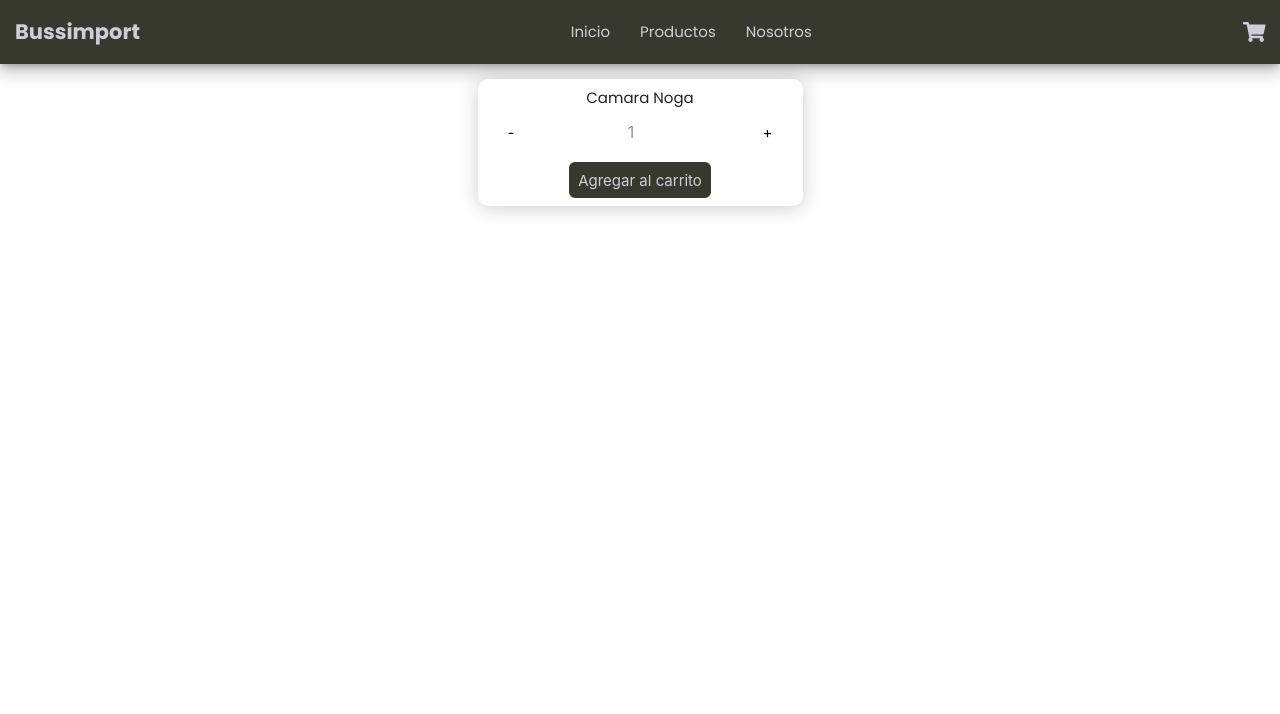
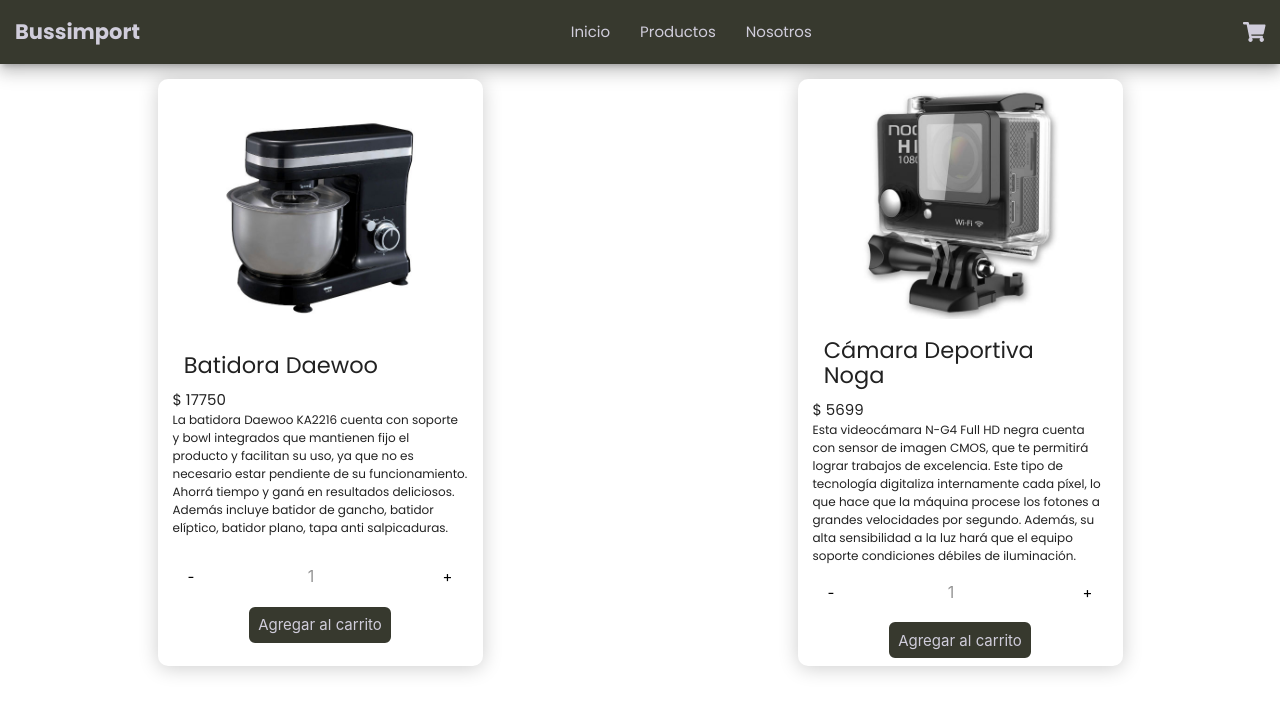
Before and after one commit to anto-duca/bussimportapp, a React (Create React App) app: page / in a window 1280 px wide. Shown: the top 714 px of the page. Built offline with nearby package versions, Linux system fonts and the light colour scheme.

Commit message:
working on fifth challenge

```diff
--- a/src/components/Item.js
+++ b/src/components/Item.js
@@ -1,36 +1,21 @@
-// import React from 'react';
-// import ItemCount from './ItemCount';
-// import { useState } from 'react';
+import React from 'react';
+import ItemCount from './ItemCount';
 
-// const Item = (props) => {
-//     const [cart, setCart] = useState([]);
+const Item = (props) => {
 
-//     const onAdd = (form, producto) => {
-//         form.preventDefault();
-//         console.log(form);
-//         console.log(producto);
-//     }
+    return (
+        <>
+            <div key={ props.id } className='card'>
+                <img src={ props.image } alt={ props.title }/>
+                <div className='card__body'>
+                    <h3>{ props.title }</h3>
+                    <p className='card__body-price'>$ { props.price }</p>
+                    <p className='card__body-desc'>{ props.description }</p>
+                </div>
+                <ItemCount stock={props.stock}/>
+            </div>
+        </>
+    )
+}
 
-//     return (
-//         <>
-//             <div key={ props.id } className='card'>
-//                 <img src={ props.image } alt={ props.title }/>
-//                 <div className='card__body'>
-//                     <h3>{ props.title }</h3>
-//                     <p className='card__body-price'>$ { props.price }</p>
-//                     <p className='card__body-desc'>{ props.description }</p>
-//                     <ItemCount
-//                         key= {props.id}
-//                         stock= {props.stock}
-//                         image= {props.image}
-//                         title = {props.title}
-//                         description = {props.description}
-//                         price = {props.price}
-//                         addTocart={onAdd}/>
-//                 </div>
-//             </div>
-//         </>
-//     )
-// }
-
-// export default Item;
+export default Item;
--- a/src/components/ItemCount.js
+++ b/src/components/ItemCount.js
@@ -7,7 +7,7 @@
     const [qty, setQty] = useState(1);
 
     return (
-        <div className='card'>
+        <>
             <p> {props.title} </p>
 
             <div className='item-count'>
@@ -20,7 +20,7 @@
                     <button type='submit' disabled={!props.stock} onClick={()=>props.onAdd(qty, props.stock)} className='item-count__btn'>Agregar al carrito</button>
                 </div>
             </div>
-        </div>
+        </>
     )
 }
 
--- /dev/null
+++ b/src/components/ItemList.js
@@ -0,0 +1,51 @@
+import React from 'react';
+import Item from './Item';
+
+const ItemList = () => {
+
+    let items = [
+        {
+            id: 1,
+            stock: 0,
+            image: 'images/batidora.jpg',
+            title: 'Batidora Daewoo',
+            price: 17750,
+            description: 'La batidora Daewoo KA2216 cuenta con soporte y bowl integrados que mantienen fijo el producto y facilitan su uso, ya que no es necesario estar pendiente de su funcionamiento. Ahorrá tiempo y ganá en resultados deliciosos. Además incluye batidor de gancho, batidor elíptico, batidor plano, tapa anti salpicaduras.'
+        },
+
+        {
+            id: 2,
+            stock: 1,
+            image: 'images/camara.jpg',
+            title: 'Cámara Deportiva Noga',
+            price: 5699,
+            description:'Esta videocámara  N-G4 Full HD negra cuenta con sensor de imagen CMOS, que te permitirá lograr trabajos de excelencia. Este tipo de tecnología digitaliza internamente cada píxel, lo que hace que la máquina procese los fotones a grandes velocidades por segundo. Además, su alta sensibilidad a la luz hará que el equipo soporte condiciones débiles de iluminación.'
+        }
+    ]
+
+    const onAdd = (qty, stock) =>{
+        (stock === 0) ? alert('No hay stock del producto seleccionado') :
+        (qty === 0) ? alert('No podes agregar 0 productos')
+                    : alert(`Agregaste ${qty} productos al carrito`)
+
+        console.log(stock);
+        console.log(qty);
+    }
+
+    return (
+        items.map((item) => {
+            return (
+                <Item
+                key= {item.id}
+                stock= {item.stock}
+                image= {item.image}
+                title = {item.title}
+                description = {item.description}
+                price = {item.price}
+                addTocart={onAdd}/>
+            )
+        })
+    )
+}
+
+export default ItemList;
--- a/src/components/ItemListContainer.js
+++ b/src/components/ItemListContainer.js
@@ -1,19 +1,11 @@
 import React from 'react';
-import ItemCount from './ItemCount'
+import ItemList from './ItemList';
 
 const ItemListContainer = () => {
-    const onAdd = (qty, stock) =>{
-        (stock === 0) ? alert('No hay stock del producto seleccionado') :
-        (qty === 0) ? alert('No podes agregar 0 productos')
-                    : alert(`Agregaste ${qty} productos al carrito`)
-
-        console.log(stock);
-        console.log(qty);
-    }
 
     return (
         <div className='prod-container'>
-            <ItemCount title='Camara Noga'stock={5} onAdd={onAdd} />
+            <ItemList/>
         </div>
     )
 }
--- a/src/css/_card.scss
+++ b/src/css/_card.scss
@@ -1,13 +1,12 @@
 $border-radius: 5px;
 .prod-container {
-    // width: 100%;
+    width: 100%;
+    display: flex;
+        justify-content: space-around;
     // display: flex;
     //     flex-wrap: wrap;
-    //     justify-content: space-around;
-    display: flex;
-        flex-wrap: wrap;
-        flex-direction: column;
-        align-items: center;
+    //     flex-direction: column;
+    //     align-items: center;
 }
 
 .card {
--- a/src/css/style.css
+++ b/src/css/style.css
@@ -40,10 +40,9 @@
 }
 
 .prod-container {
+  width: 100%;
   display: flex;
-  flex-wrap: wrap;
-  flex-direction: column;
-  align-items: center;
+  justify-content: space-around;
 }
 
 .card {
```
